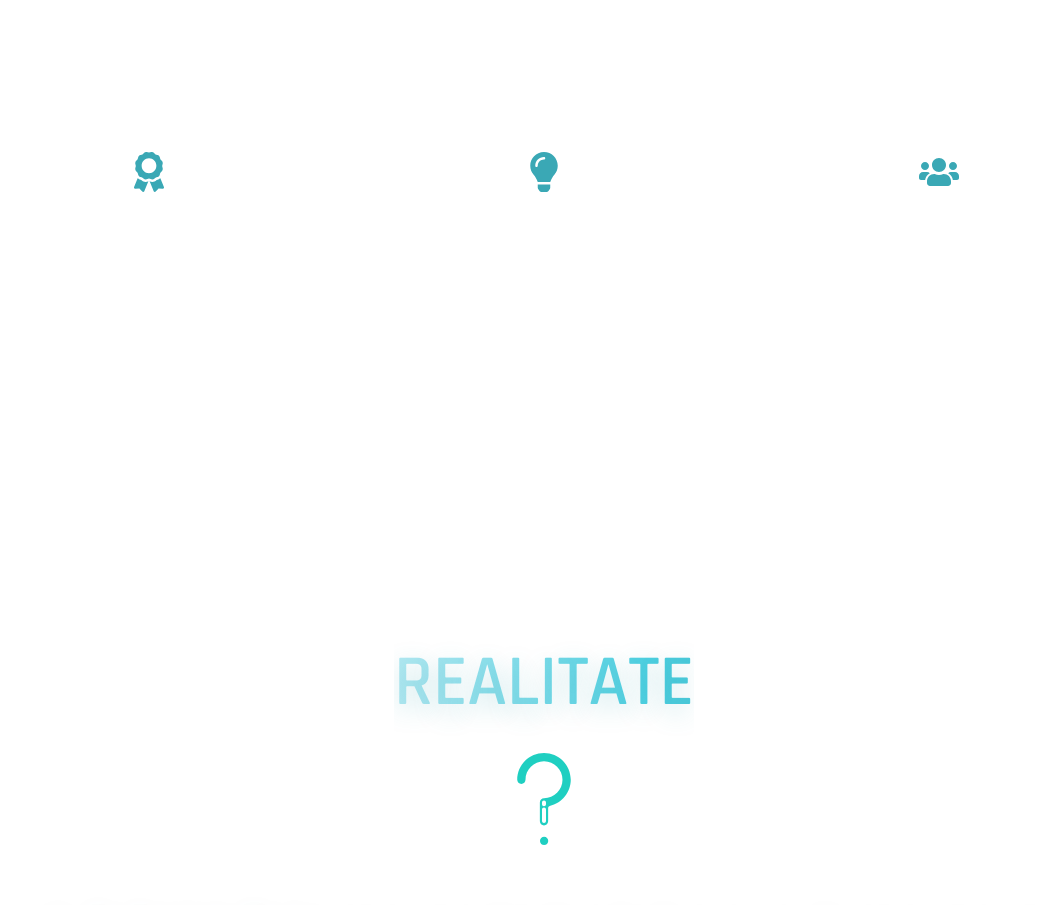
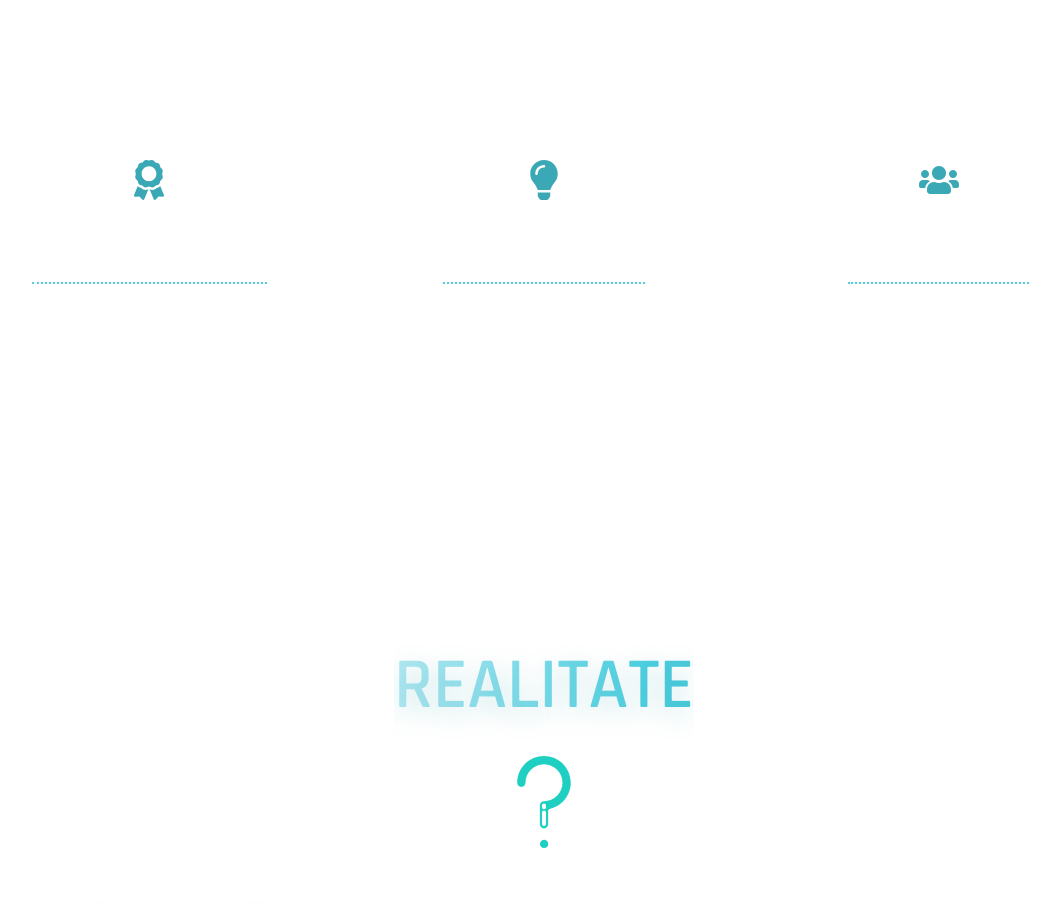
Before and after one commit to lechinal/technology-parts, a React (Vite) app: page / in a window 1280 px wide. Shown: the part 2340-3245 px from the top of the page, without its empty margins (96-1156 px from the left). Built offline with nearby package versions, Linux system fonts and the light colour scheme.

Commit message:
small changes on about styles

```diff
--- a/src/components/NavigationButtons/NavigationButtons.jsx
+++ b/src/components/NavigationButtons/NavigationButtons.jsx
@@ -11,7 +11,7 @@ const NavigationButtons = () => {
   return (
     <div type="button" className={styles.navButtons}>
       <button className={styles.button} onClick={goHome}>
-        Home
+        Acasa
       </button>
       <button type="button" className={styles.button} onClick={goBack}>
         Înapoi
--- a/src/pages/About/About.jsx
+++ b/src/pages/About/About.jsx
@@ -66,7 +66,7 @@ const About = () => {
             <FaAward />
           </div>
           <div className={styles.benefitContent}>
-            <h4 className={styles.benefitTitle}>Excelență Construită</h4>
+            <h3 className={styles.benefitTitle}>Excelență Construită</h3>
             <p className={styles.benefitDescription}>
               Standarde germane aplicate în fiecare etapă.
             </p>
@@ -79,7 +79,7 @@ const About = () => {
             <FaLightbulb />
           </div>
           <div className={styles.benefitContent}>
-            <h4 className={styles.benefitTitle}>Soluții Inovatoare</h4>
+            <h3 className={styles.benefitTitle}>Soluții Inovatoare</h3>
             <p className={styles.benefitDescription}>
               Integrarea celor mai bune tehnici și materiale.
             </p>
@@ -92,7 +92,7 @@ const About = () => {
             <FaUsers />
           </div>
           <div className={styles.benefitContent}>
-            <h4 className={styles.benefitTitle}>Echipă Dedicată</h4>
+            <h3 className={styles.benefitTitle}>Echipă Dedicată</h3>
             <p className={styles.benefitDescription}>
               Suport tehnic și execuție profesionistă.
             </p>
--- a/src/pages/About/About.module.css
+++ b/src/pages/About/About.module.css
@@ -128,15 +128,14 @@
   box-shadow: var(--shadow-card-secondary);
   border-color: var(--color-text);
   cursor: pointer;
-
-  perspective: 500px;
 }
 
 .benefitIcon {
   font-size: var(--font-size-h2);
   color: var(--color-secondary-dark);
-  margin-bottom: var(--space-xxs);
-  margin-top: var(--space-xxs);
+  /* margin-bottom: var(--space-xxs); */
+  /* margin-top: var(--space-xxs); */
+  padding: 1rem 0;
   text-shadow: var(--text-shadow-logo);
 
   transition: var(--transition-base);
@@ -162,11 +161,16 @@
   font-family: var(--font-family-primary);
   font-size: var(--font-size-h4);
   color: var(--color-logo);
-  margin-bottom: var(--space-xxs);
+
+  margin-bottom: 0.05em;
+  margin-top: 0.05em;
+
   text-shadow: var(--text-shadow-subtle);
-  border-bottom: 2px dotted var(--color-text);
+  border-bottom: 2px dotted var(--color-secondary);
 }
-
+.benefitCard:hover .benefitTitle {
+  border-bottom: 2px dotted var(--color-accent);
+}
 .benefitDescription {
   font-family: var(--font-family-signature);
   font-size: var(--font-size-h5);
```
